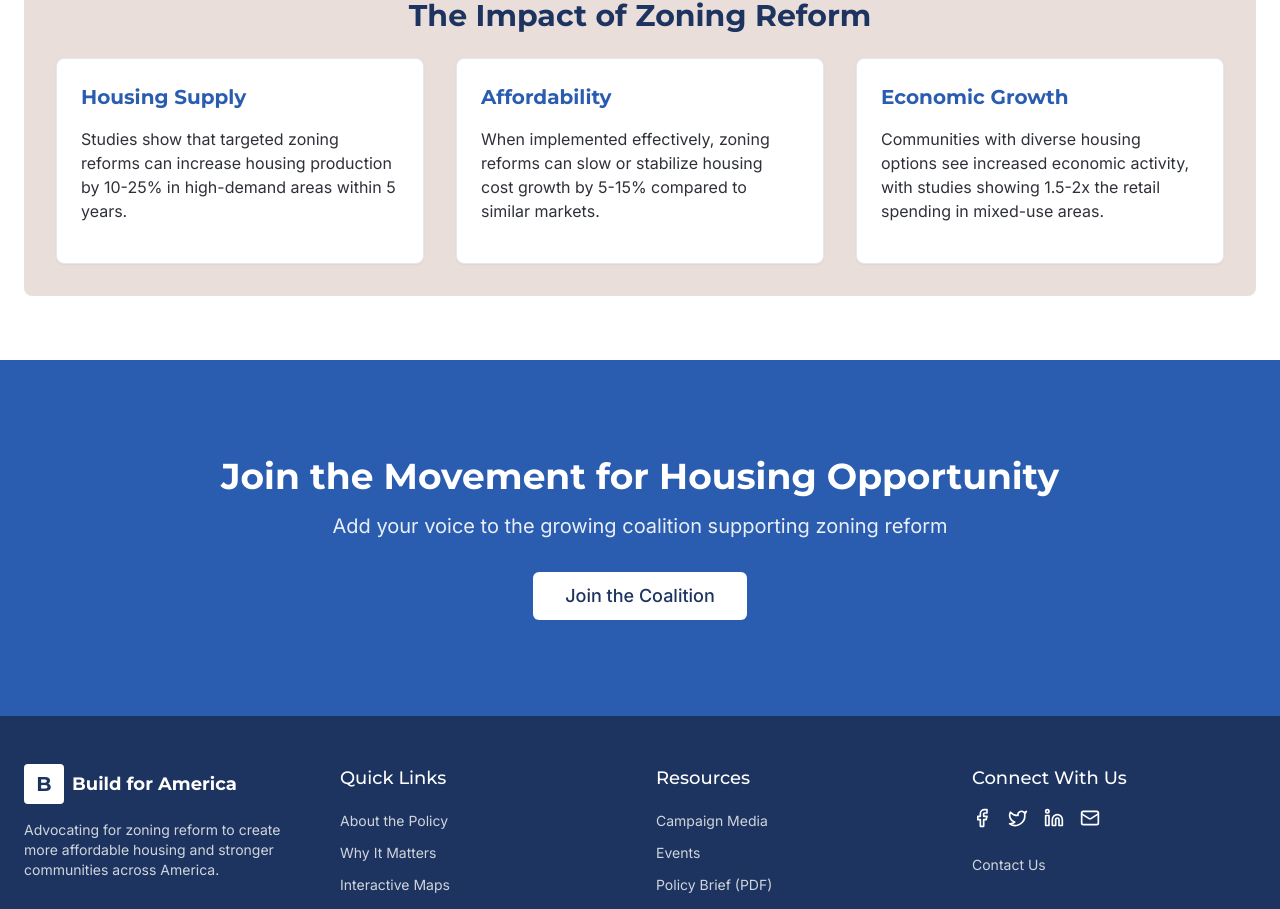
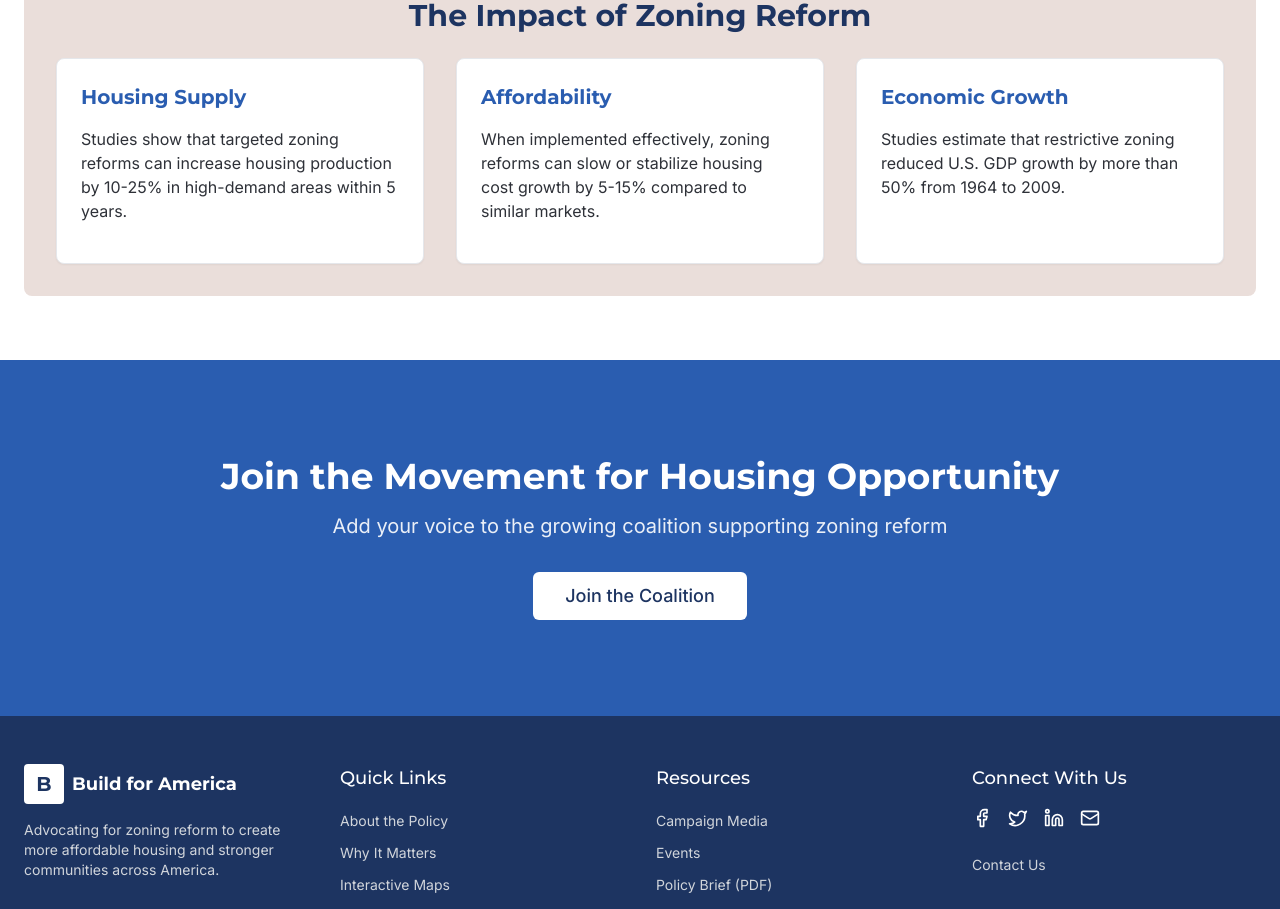
Before and after one commit to PBPL41/pbpl41.github.io, a React (Vite) app: page /why-it-matters in a window 1280 px wide. Shown: the part 2215-3124 px from the top of the page. Built offline with nearby package versions, Linux system fonts and the light colour scheme.

Commit message:
Visual edit in Lovable
Edited UI in Lovable

```diff
--- a/src/pages/WhyItMatters.tsx
+++ b/src/pages/WhyItMatters.tsx
@@ -146,9 +146,7 @@ const WhyItMatters = () => {
 
               <div className="bg-white p-6 rounded-lg shadow-sm border border-gray-200">
                 <h3 className="text-xl font-bold mb-4 text-bfa-blue">Economic Growth</h3>
-                <p className="mb-4">
-                  Communities with diverse housing options see increased economic activity, with studies showing 1.5-2x the retail spending in mixed-use areas.
-                </p>
+                <p className="mb-4">Studies estimate that restrictive zoning reduced U.S. GDP growth by more than 50% from 1964 to 2009.</p>
 
               </div>
             </div>
```
